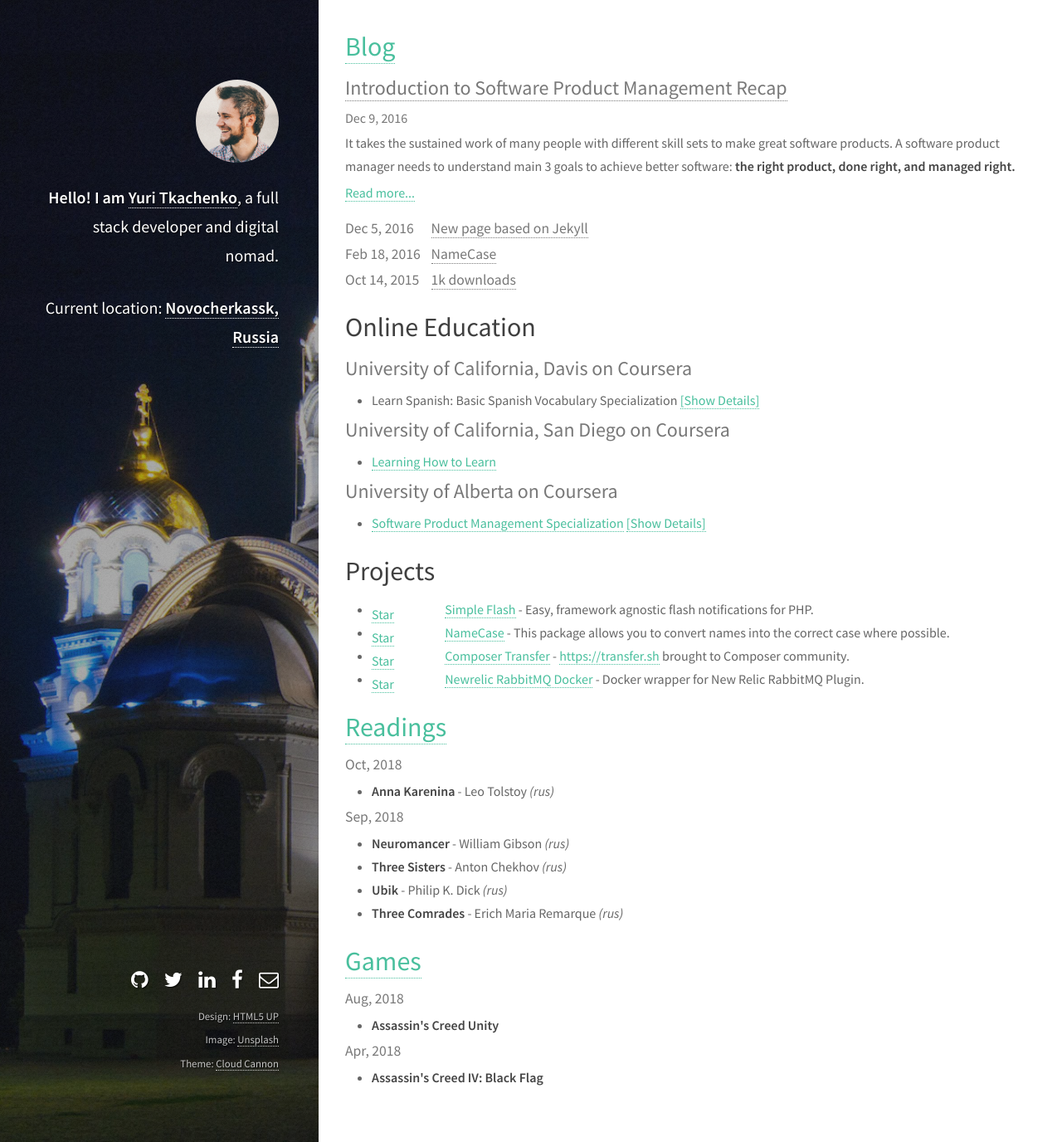
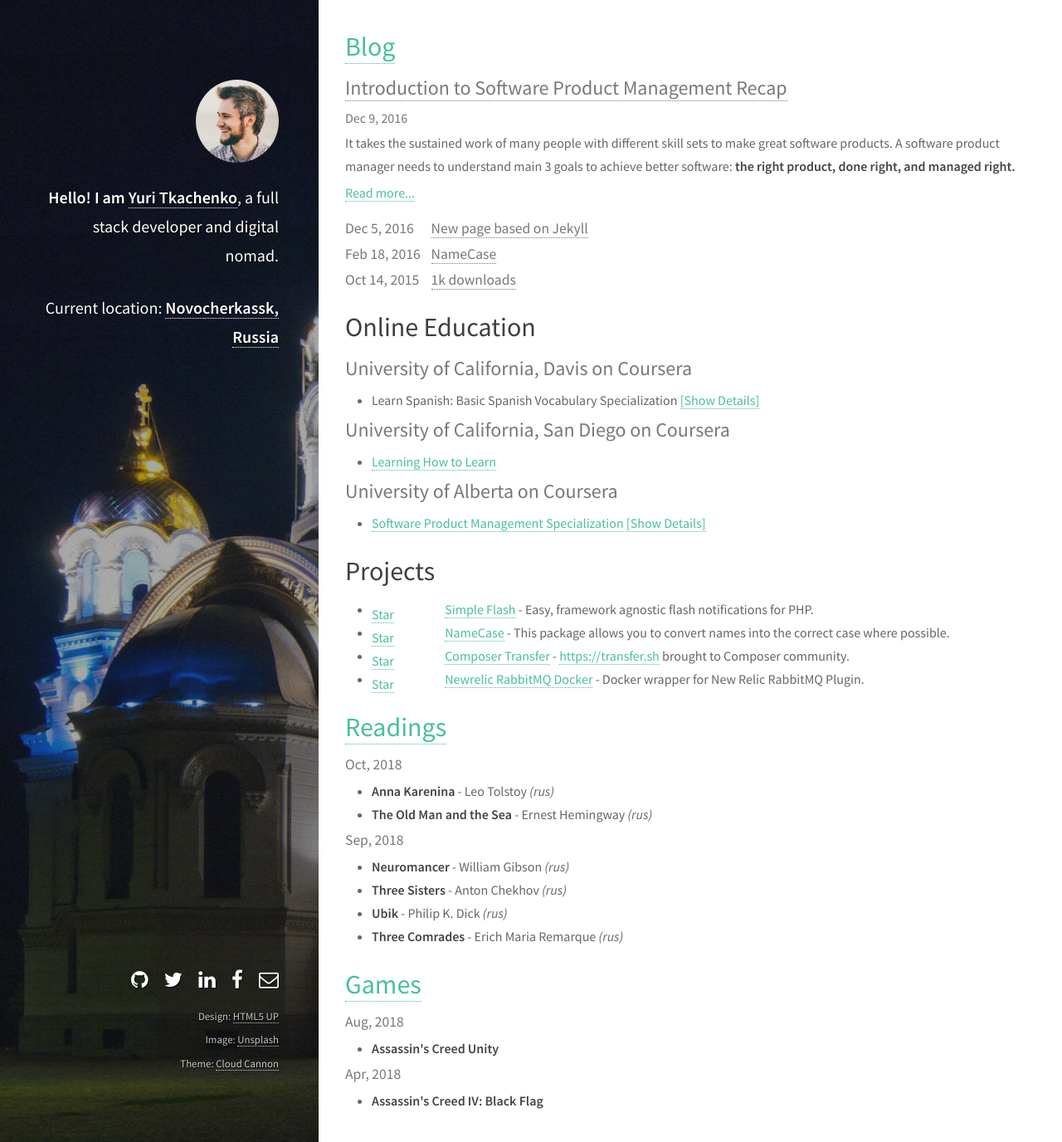
Before and after one commit to tamtamchik/tamtamchik.github.io, a Jekyll site: the page built from index.html, in a window 1280 px wide and 1376 px high. Shown: the whole window at 83% size. Built offline with Jekyll 4.4.1, drawn with Linux system fonts in a browser that asks for light colours.

Commit message:
Add new book

```diff
--- a/_data/books.yml
+++ b/_data/books.yml
@@ -2,6 +2,9 @@
   books:
     - title: Anna Karenina
       author: Leo Tolstoy
+      lang: rus
+    - title: The Old Man and the Sea
+      author: Ernest Hemingway
       lang: rus
 
 - date: 2018-09-01
```
